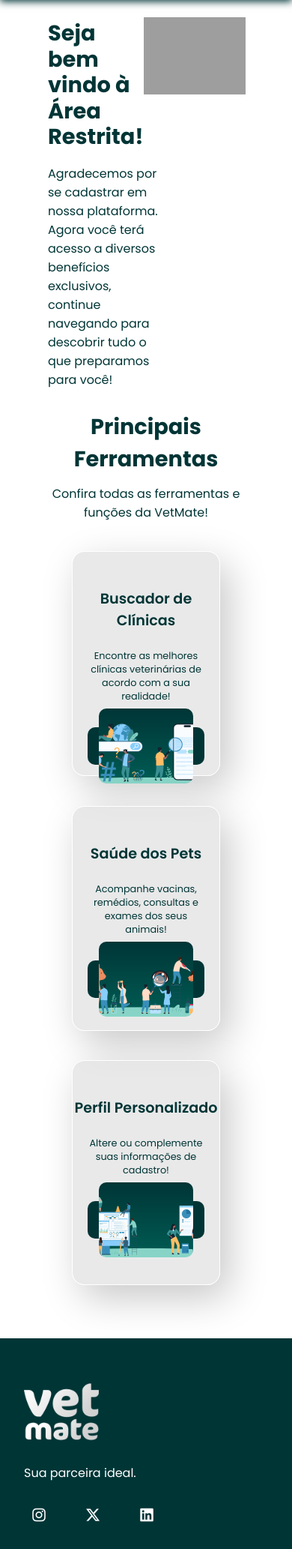
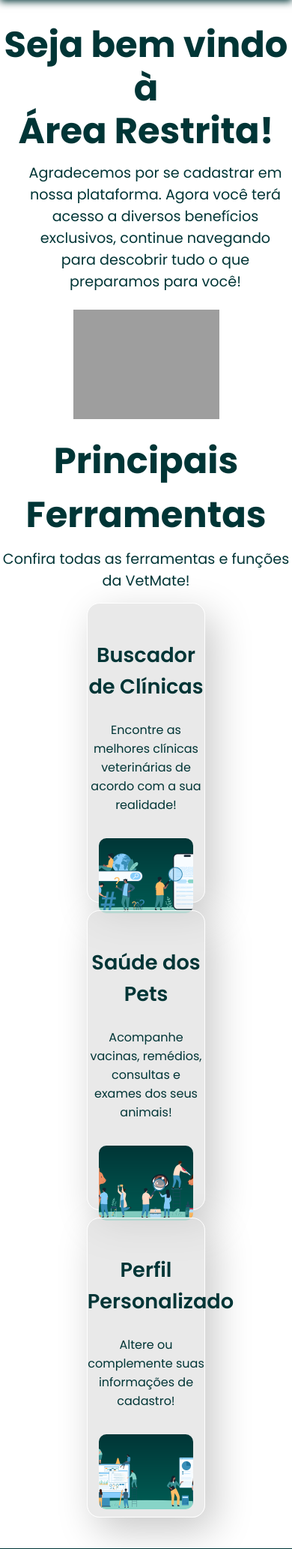
Before and after one commit to vlipe/VetMate, a PHP site: page /html/area-restrita-login.html in a window 390 px wide. Shown: the part 128-2194 px from the top of the page at 75% size. Run offline with PHP 8.4, Linux system fonts and the light colour scheme; some libraries are stand-ins or nearby versions; grey boxes are pictures that could not be loaded.

Commit message:
responsividade da área restrita (login) finalizada.

```diff
--- a/VetMate/css/area-restrita-login.css
+++ b/VetMate/css/area-restrita-login.css
@@ -477,126 +477,58 @@ header {
     transform: scale(1.04);
 }
 
-@media screen and (max-width:730px) {
+@media (min-width: 768px) and (max-width: 1155px) {
+    #img-right-top {
+        width: 35%;
+    }
 
     #h1-1 {
-        text-align: left;
-        font-size: 1.8rem;
-        line-height: 1.2em;
-        color: #003536;
-        margin-left: 4rem;
-        margin-top: 2%;
-        margin-bottom: 10%;
+        font-size: 2rem;
+    }
+
+    #p-1 {
+        width: 65%;
+        font-size: 1rem;
+        word-wrap: break-word;
+    }
+
+    .card-h3{
+        font-size: 1.3rem;
+    }
+}
+
+@media screen and (max-width: 767px) {
+    .section-1 {
+        flex-direction: column;
+        align-items: center;
     }
 
     #img-right-top {
-        margin-right: 4rem;
-        width: 35%;
-        height: 100%;
+        margin-right: 0;
+        margin-top: 3%;
+        width: 50%;
+    }
+
+    #h1-1 {
+        margin-left: 0;
+        text-align: center;
     }
 
     #p-1 {
-        text-align: left;
-        width: 80%;
+        margin-left: 2rem;
+        text-align: center;
+        width: 90%;
         word-wrap: break-word;
-        font-size: 1rem;
-        color: #003536;
-        margin-left: 4rem;
-        margin-bottom: 5%;
-    }
-
-    #h1-2 {
-        text-align: center;
-        font-size: 1.8rem;
-        color: #003536;
-        margin-left: 4rem;
-        margin-right: 4rem;
-        margin-bottom: 3%;
-    }
-
-    #p1-2 {
-        text-align: center;
-        font-size: 1rem;
-        color: #003536;
-        margin-left: 4rem;
-        margin-right: 4rem;
-        margin-bottom: 10%;
     }
 
     .section-2 {
-        display: grid;
-        place-items: center;
-        margin-bottom: 8%;
+        flex-direction: column;
     }
 
     .card {
-        box-sizing: border-box;
-        width: 100%;
-        height: 300px;
-        margin-bottom: 20%;
-        background: #d9d9d994;
-        border: 1px solid white;
-        box-shadow: 12px 17px 51px rgba(0, 0, 0, 0.22);
-        backdrop-filter: blur(6px);
-        border-radius: 17px;
-        transition: all 0.5s;
-        color: #003536;
+        width: 80%;
+        margin-bottom: 5%;
     }
-
-    .card-button {
-        transform: translate(-50%, 125%);
-        width: 40%;
-        cursor: pointer;
-        border-radius: 10px;
-        border: none;
-        background-color: #003536;
-        color: #fff;
-        font-size: 1rem;
-        padding: .5rem 1rem;
-        position: absolute;
-        left: 50%;
-        bottom: 0;
-        opacity: 0;
-        transition: 0.3s ease-out;
-    }
-
-    .card:hover .card-button {
-        transform: translate(-50%, 50%);
-        opacity: 1;
-    }
-
-    .card-h3 {
-        font-weight: 600;
-        font-style: normal;
-        font-size: 1.2rem;
-        text-align: center;
-        padding-top: 3rem;
-    }
-
-    .card-img {
-        margin: auto;
-        width: 80%;
-        height: 50px;
-        border-radius: 10px;
-        background-color: #003536;
-    }
-
-    .card-p {
-        margin: auto;
-        white-space: break-word;
-        width: 80%;
-        font-weight: 400;
-        font-style: normal;
-        font-size: 0.8rem;
-        text-align: center;
-        margin-bottom: 2rem;
-    }
-
-    .card:hover {
-        border: 1px solid #003536;
-        transform: scale(1.04);
-    }
-
 }
 
 footer {
```
